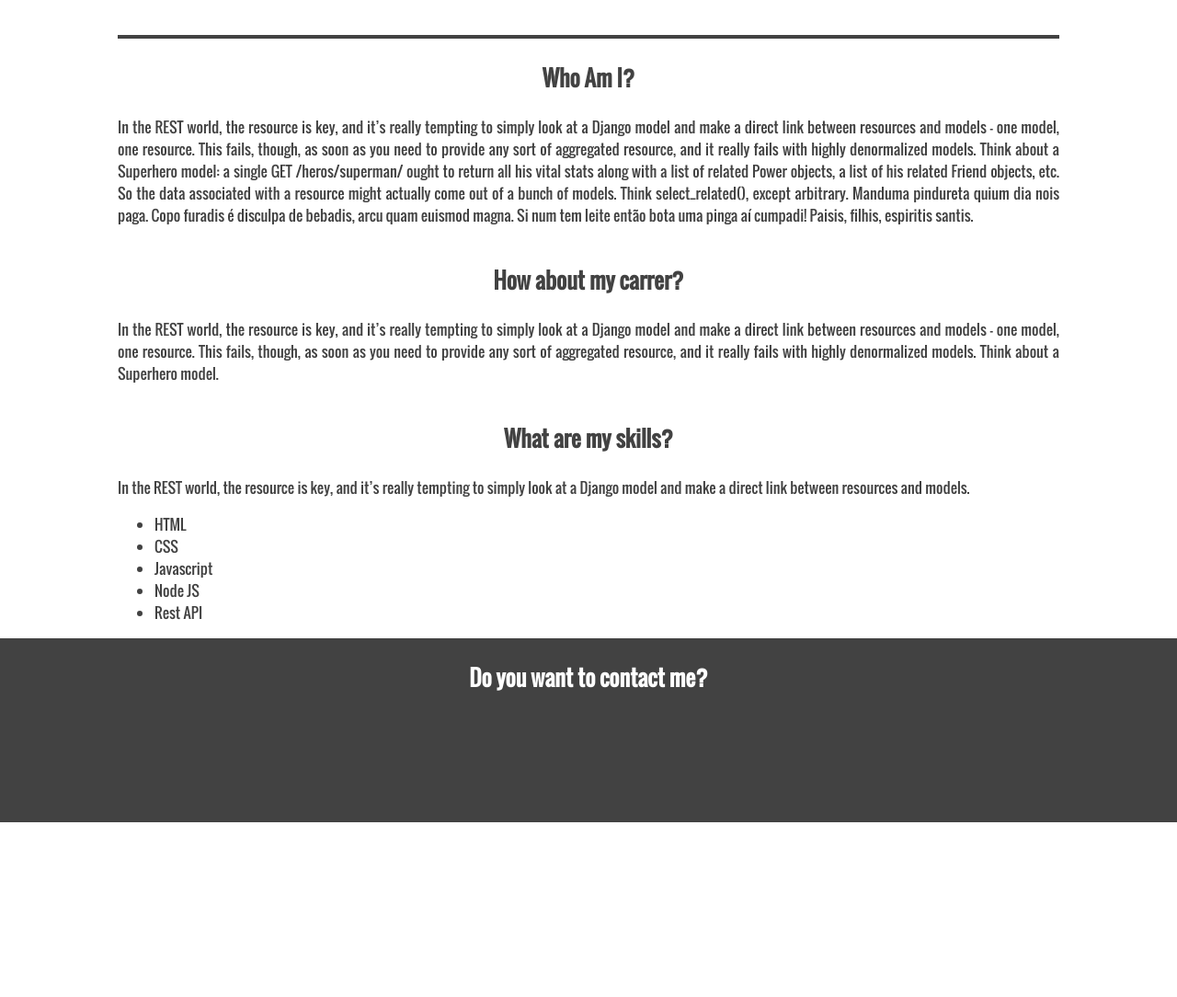
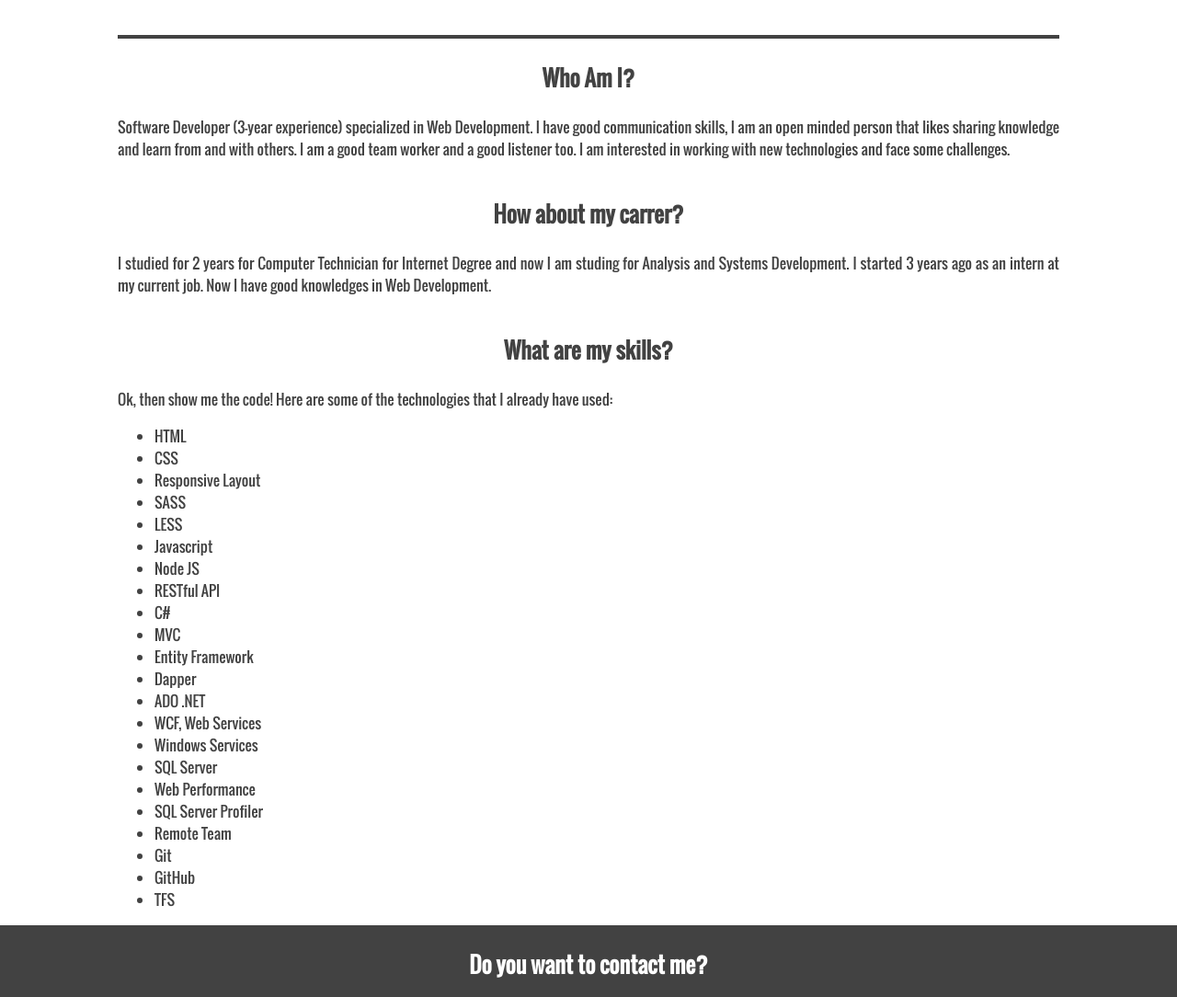
Before and after one commit to rafaelbenetti/about-me, a website: page index.html in a window 1280 px wide. Shown: the part 420-1504 px from the top of the page at 92% size. Before the commit the page ends 1314 px from the top, so only its background shows below. Drawn offline with Linux system fonts and the light colour scheme.

Commit message:
refactor(text): Changing the text about me

```diff
--- a/index.html
+++ b/index.html
@@ -20,27 +20,46 @@
       <hr />
       <h3>Who Am I?</h3>
       <p>
-        In the REST world, the resource is key, and it’s really tempting to simply look at a Django model and make a direct link between resources and models – one model, one resource. This fails, though, as soon as you need to provide any sort of aggregated resource, and it really fails with highly denormalized models. Think about a Superhero model: a single GET /heros/superman/ ought to return all his vital stats along with a list of related Power objects, a list of his related Friend objects, etc. So the data associated with a resource might actually come out of a bunch of models. Think select_related(), except arbitrary. Manduma pindureta quium dia nois paga. Copo furadis é disculpa de bebadis, arcu quam euismod magna. Si num tem leite então
-        bota uma pinga aí cumpadi! Paisis, filhis, espiritis santis.
+        Software Developer (3-year experience) specialized in Web Development. I have good communication skills, I am
+        an open minded person that likes sharing knowledge and learn from and with others. I am a good team worker and
+        a good listener too. I am interested in working with new technologies and face some challenges.
       </p>
     </section>
     <section class="carrer">
       <h3>How about my carrer?</h3>
       <p>
-        In the REST world, the resource is key, and it’s really tempting to simply look at a Django model and make a direct link between resources and models – one model, one resource. This fails, though, as soon as you need to provide any sort of aggregated resource, and it really fails with highly denormalized models. Think about a Superhero model.
+        I studied for 2 years for Computer Technician for Internet Degree and now I am studing for Analysis and Systems Development.
+        I started 3 years ago as an intern at my current job. Now I have good knowledges in Web Development.
       </p>
     </section>
     <section class="skills">
       <h3>What are my skills?</h3>
       <p>
-        In the REST world, the resource is key, and it’s really tempting to simply look at a Django model and make a direct link between resources and models.
+        Ok, then show me the code! Here are some of the technologies that I already have used:
       </p>
       <ul>
         <li>HTML</li>
         <li>CSS</li>
+        <li>Responsive Layout</li>
+        <li>SASS</li>
+        <li>LESS</li>
         <li>Javascript</li>
         <li>Node JS</li>
-        <li>Rest API</li>
+        <li>RESTful API</li>
+        <li>C#</li>
+        <li>MVC</li>
+        <li>Entity Framework</li>
+        <li>Dapper</li>
+        <li>ADO .NET</li>
+        <li>WCF, Web Services</li>
+        <li>Windows Services</li>
+        <li>SQL Server</li>
+        <li>Web Performance</li>
+        <li>SQL Server Profiler</li>
+        <li>Remote Team</li>
+        <li>Git</li>
+        <li>GitHub</li>
+        <li>TFS</li>
       </ul>
     </section>
   </main>
```
